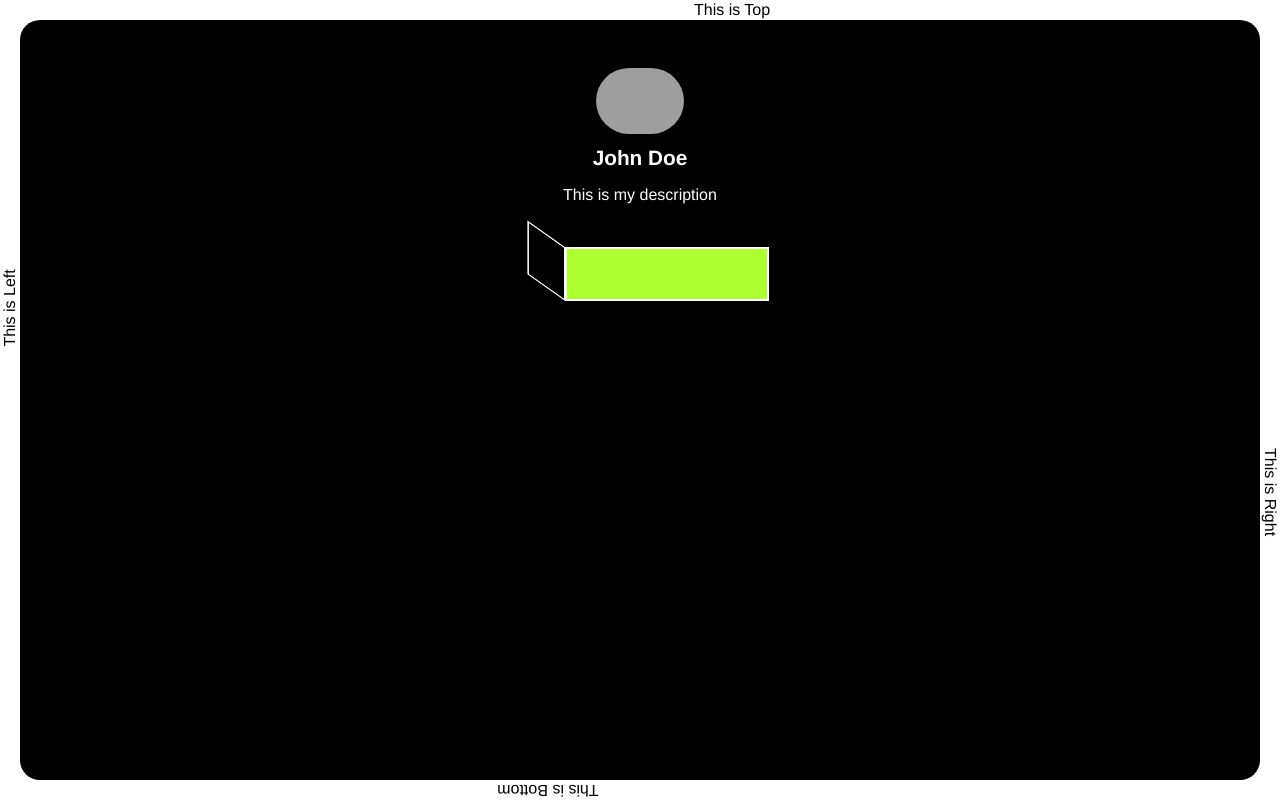
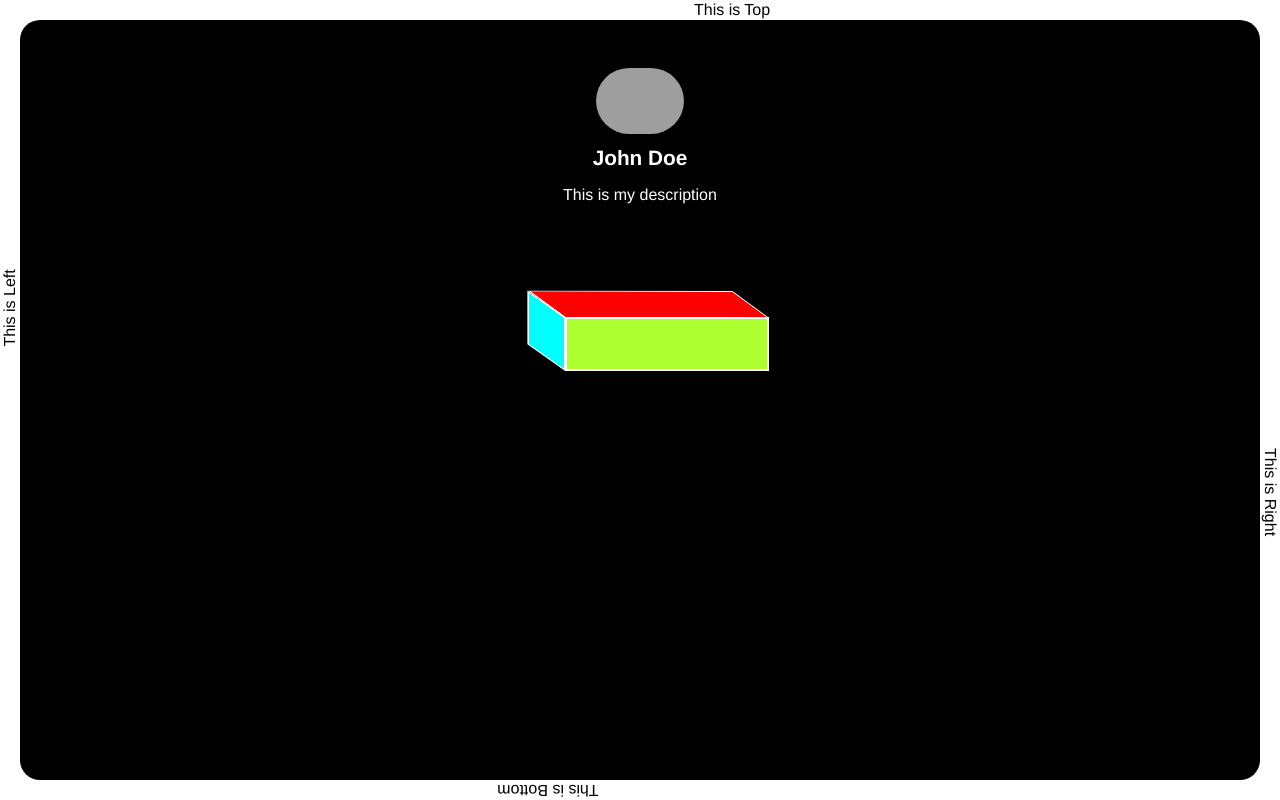
Before and after one commit to coolscoder/skin2, a Vue app: page / in a window 1280 px wide. Built offline with nearby package versions, Linux system fonts and the light colour scheme; grey boxes are pictures that could not be loaded.

Commit message:
feat: clean up code bases

```diff
--- a/src/App.vue
+++ b/src/App.vue
@@ -17,9 +17,11 @@
             <ExtendedItem v-if="linkdrip.extends[index]" :extends="link.extends" />
           </li> -->
           <!-- <div class="cube"> -->
+            <div class="side top"></div>
+            <div class="front-view">
               <div class="side left"></div>
-            <!-- <div class="side left"></div> -->
               <div class="side front"></div>
+            </div>
           <!-- </div> -->
         </ul>
       </div>
@@ -232,6 +234,7 @@
 		margin: 2rem 0;
     padding: 0;
     display: flex;
+    flex-direction: column;
     justify-content: center;
     align-items: center;
 		li{
@@ -275,10 +278,15 @@
         border: 2px solid white;
         background: transparent;
       }
+      .front-view {
+        display: flex;
+        justify-content: center;
+        align-items: center;
         .left {
           transform: rotateX(-45deg) rotateY(-45deg) translateX(12px) translateY(-27px);
           width: 50px;
           height: 72px;
+          background-color: aqua;
         }
         .front {
           transform-origin: bottom;
@@ -286,11 +294,13 @@
           width: 200px;
           height: 50px;
         }
+      }
       .top {
-        width: 200px;
-        transform: translateZ(-60px) rotateY(90deg);
-        transform-origin: right;
-        background: grey;
+        width: 246px;
+        height: 66px;
+        transform: rotateX(289deg) rotateY(167deg) rotate(33deg) translateX(45px) translateY(86px);
+        transform-origin: center;
+        background: red;
       }
     // }
 
```
Lines whose indentation alone changed are shown as unchanged.
